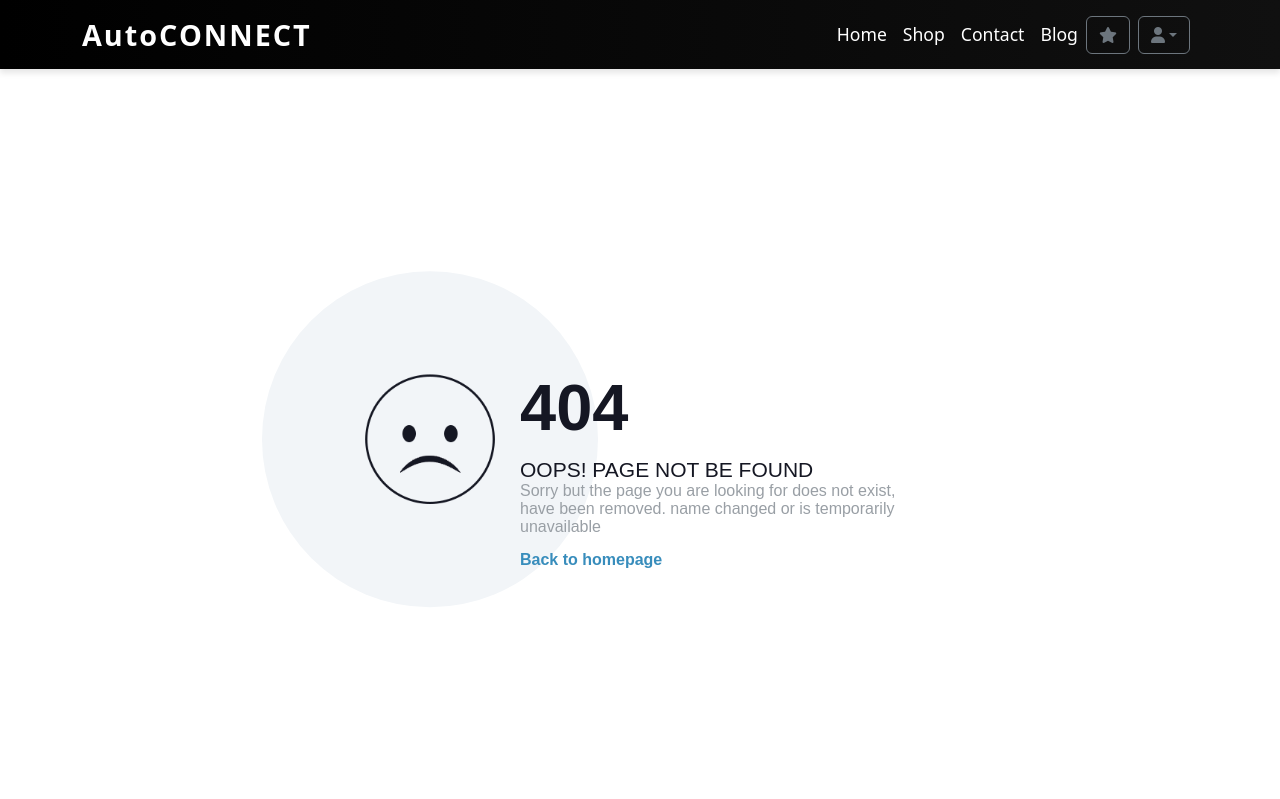
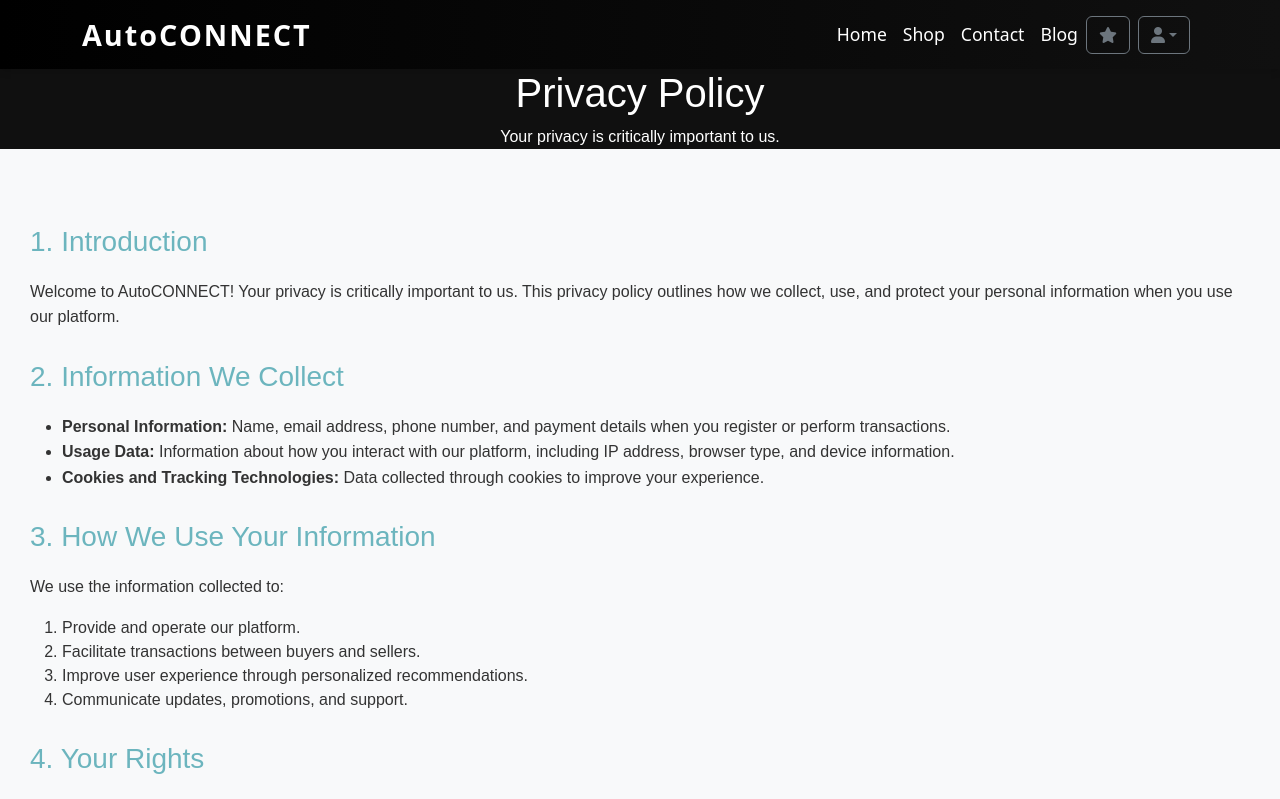
Before and after one commit to SvetozarSlivarov/AutoConnect-React-Softuni-FinalProject, a React (Vite) app in the folder client/: page /privacy-policy in a window 1280 px wide. Shown: the top 799 px of the page. Built offline with nearby package versions, Linux system fonts and the light colour scheme.

Commit message:
Add privacy-policy page

```diff
--- a/client/src/App.jsx
+++ b/client/src/App.jsx
@@ -8,6 +8,7 @@
 import Login from "./components/Login";
 import Catalog from "./components/Catalog";
 import CarDetailPage from "./components/CarDetail";
+import PrivacyPolicy from "./components/PrivacyPolicy";
 
 
 function App() {
@@ -20,6 +21,9 @@
         <Route path="/login" element={<Login />} />
         <Route path="/catalog" element={<Catalog />} />
         <Route path="/cars/:id" element={<CarDetailPage />} />
+        <Route path="/privacy-policy" element={<PrivacyPolicy />} />
+
+
         <Route path="*" element={<NotFound />} />
       </Routes>
       <Footer />
--- /dev/null
+++ b/client/src/assets/styles/PrivacyPolicy.module.css
@@ -0,0 +1,40 @@
+.privacyContainer {
+    font-family: Arial, sans-serif;
+    background-color: #f8f9fa;
+    color: #333;
+}
+
+.header {
+    background-color: #101010;
+    color: white;
+    text-align: center;
+}
+.mainContent {
+    padding: 60px 30px;
+}
+
+.textContainer h1 {
+    font-size: 2.5rem;
+}
+
+.content {
+    max-width: 800px;
+    margin: auto;
+    padding: 20px;
+}
+
+.section {
+    margin-bottom: 30px;
+}
+
+.section h2 {
+    color: #6cb5be;
+    margin-bottom: 20px;
+    font-size: 1.75rem;
+}
+
+.section p,
+.section ul {
+    font-size: 1rem;
+    line-height: 1.6;
+}
--- a/client/src/components/Footer.jsx
+++ b/client/src/components/Footer.jsx
@@ -41,7 +41,7 @@
           <p className="mb-0">&copy; 2025 AutoCONNECT. All rights reserved.</p>
           <div className="text-center mt-4">
                     <p className="mb-0">
-                        <a href="../Privacy Policy/Privacy-policy.html" className="policy-terms-link text-link">Privacy Policy</a>
+                        <a href="/privacy-policy" className="policy-terms-link text-link">Privacy Policy</a>
                         <span>|</span>
                         <a href="../Тerms-and-conditions/terms-and-conditions.html" className="policy-terms-link text-link">Terms &
                             Conditions</a>
--- /dev/null
+++ b/client/src/components/PrivacyPolicy.jsx
@@ -0,0 +1,57 @@
+import React from "react";
+import styles from "../assets/styles/PrivacyPolicy.module.css";
+
+const PrivacyPolicy = () => {
+  return (
+    <div className={styles.privacyContainer}>
+      <header className={styles.header}>
+        <div className={styles.textContainer}>
+          <h1>Privacy Policy</h1>
+          <p>Your privacy is critically important to us.</p>
+        </div>
+      </header>
+
+      <main className={styles.mainContent}>
+        <section className={styles.section}>
+          <h2>1. Introduction</h2>
+          <p>
+            Welcome to AutoCONNECT! Your privacy is critically important to us.
+            This privacy policy outlines how we collect, use, and protect your personal information when you use our platform.
+          </p>
+        </section>
+
+        <section className={styles.section}>
+          <h2>2. Information We Collect</h2>
+          <ul>
+            <li><strong>Personal Information:</strong> Name, email address, phone number, and payment details when you register or perform transactions.</li>
+            <li><strong>Usage Data:</strong> Information about how you interact with our platform, including IP address, browser type, and device information.</li>
+            <li><strong>Cookies and Tracking Technologies:</strong> Data collected through cookies to improve your experience.</li>
+          </ul>
+        </section>
+
+        <section className={styles.section}>
+          <h2>3. How We Use Your Information</h2>
+          <p>We use the information collected to:</p>
+          <ol>
+            <li>Provide and operate our platform.</li>
+            <li>Facilitate transactions between buyers and sellers.</li>
+            <li>Improve user experience through personalized recommendations.</li>
+            <li>Communicate updates, promotions, and support.</li>
+          </ol>
+        </section>
+
+        <section className={styles.section}>
+          <h2>4. Your Rights</h2>
+          <p>You have the right to:</p>
+          <ul>
+            <li>Access and update your personal information.</li>
+            <li>Request the deletion of your data.</li>
+            <li>Opt-out of marketing communications.</li>
+          </ul>
+        </section>
+      </main>
+    </div>
+  );
+};
+
+export default PrivacyPolicy;
```
